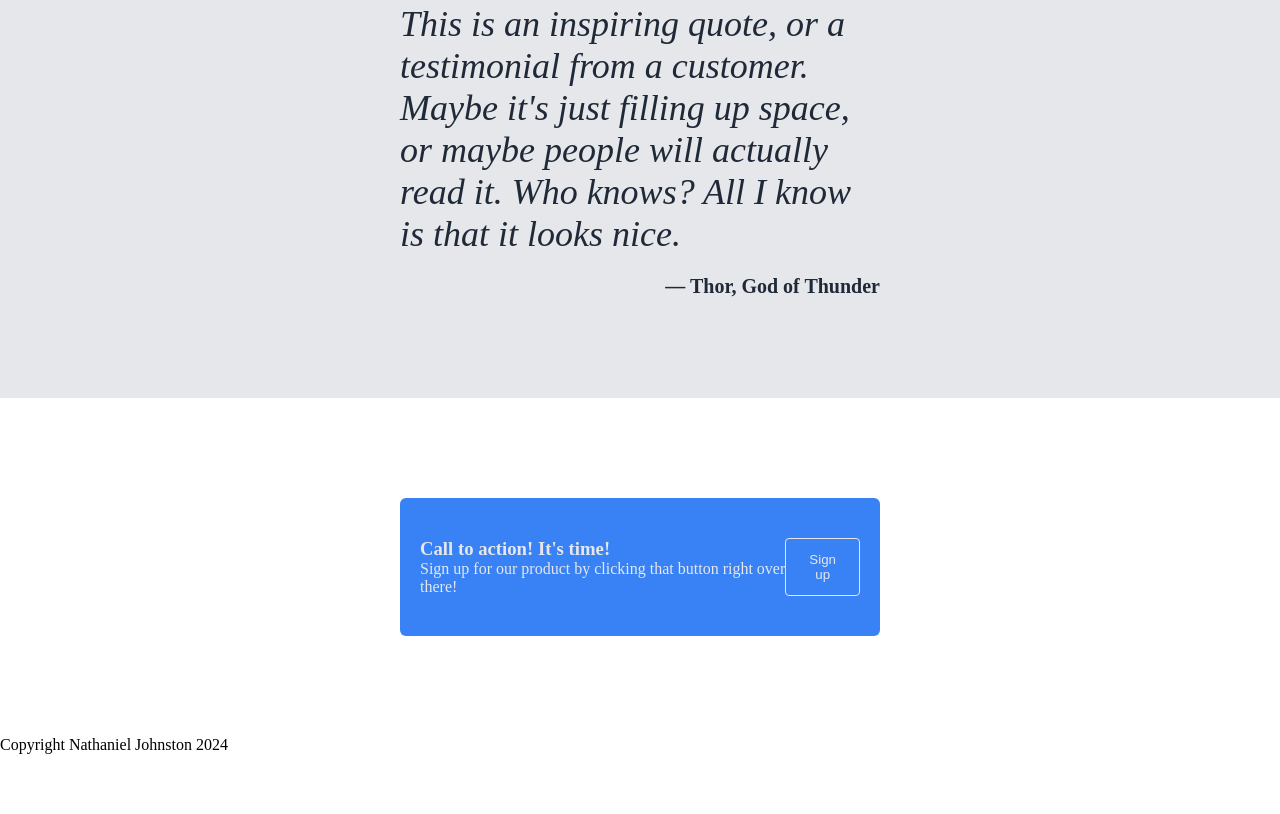
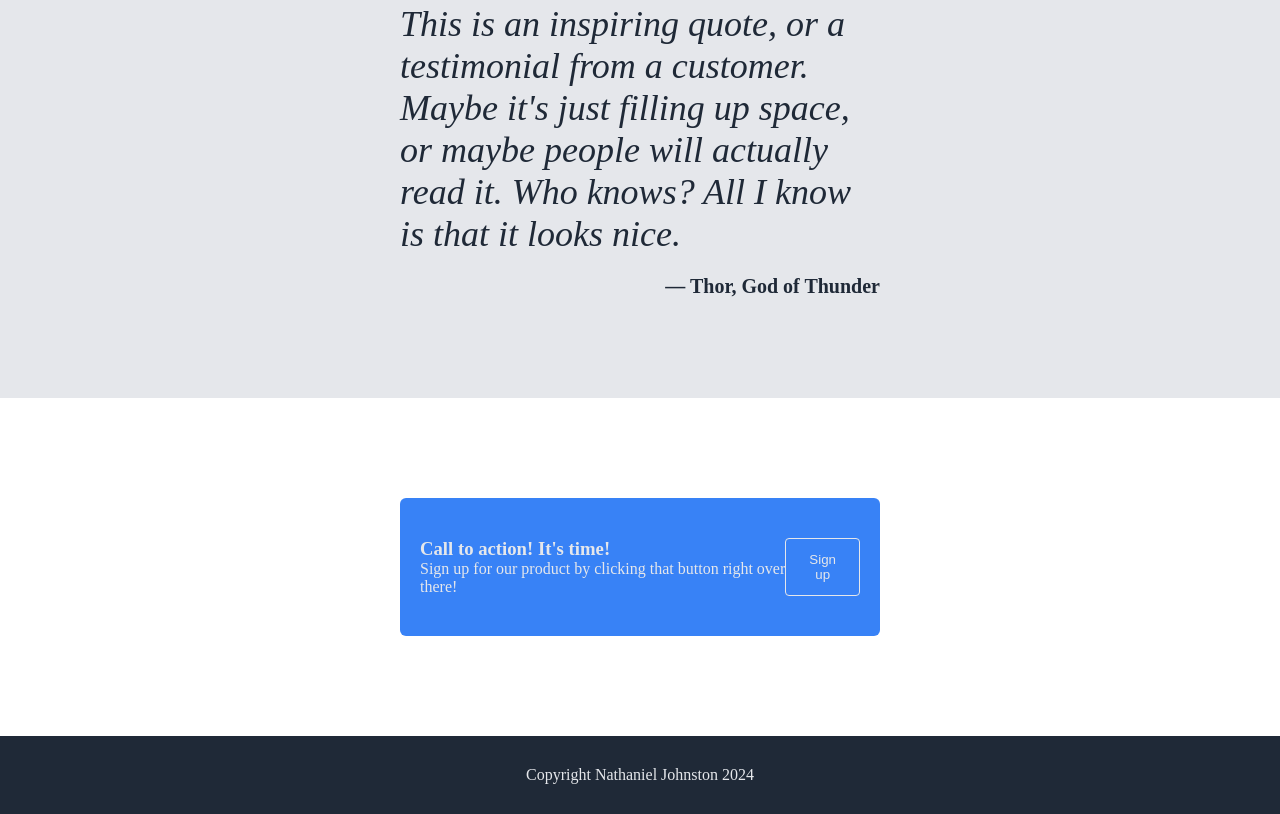
Before and after one commit to nathanielwjohnston/odin-landing-page, a plain HTML site: page index.html in a window 1280 px wide. Shown: the part 742-1556 px from the top of the page. Before the commit the page ends 1496 px from the top, so only its background shows below. Drawn offline with Linux system fonts and the light colour scheme.

Commit message:
Add styling to footer

```diff
--- a/styles.css
+++ b/styles.css
@@ -144,3 +144,12 @@
 .call-to-action-section .sign-up-button {
     border: 1px solid #e5e7eb;
 }
+
+.footer {
+    display: flex;
+    justify-content: center;
+    align-items: center;
+    background-color: #1f2937;
+    color: #e5e7eb;
+    padding: 30px;
+}
```
